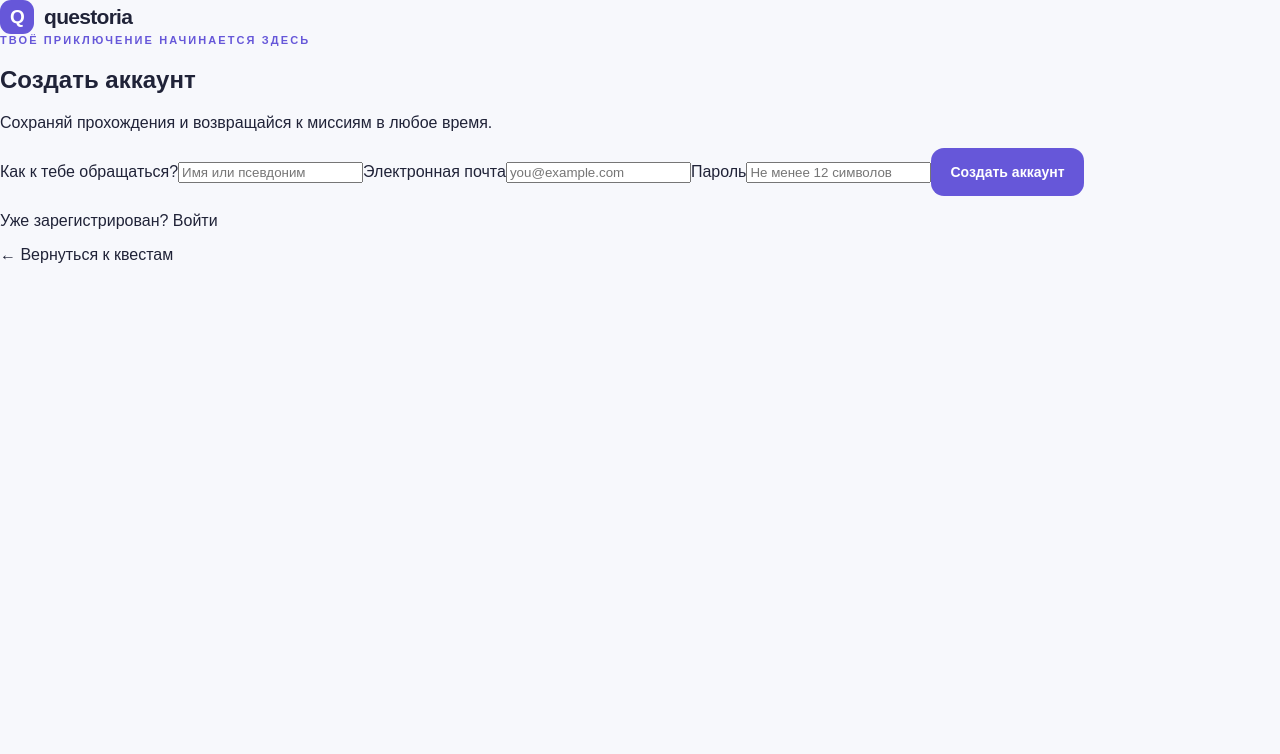
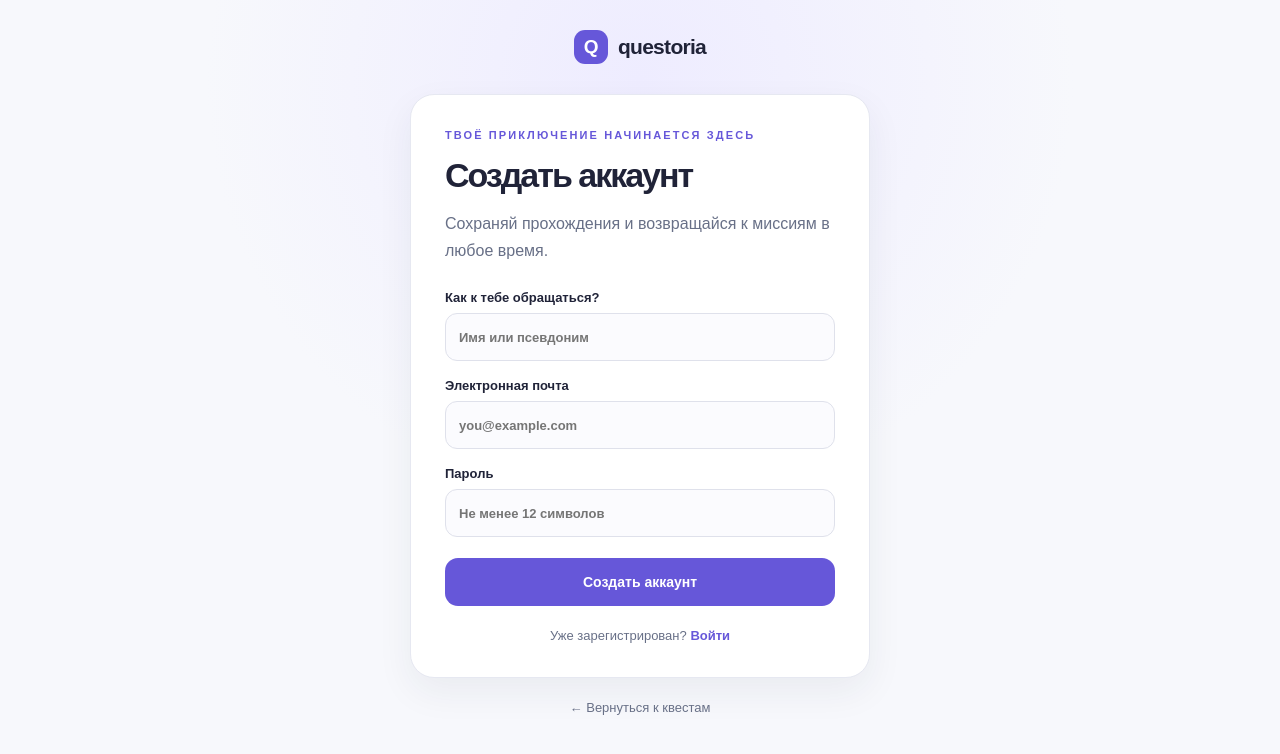
Before and after one commit to ilyaivanov17/questoria_project, a Next.js app in the folder apps/web/: page /register in a window 1280 px wide. Shown: the top 754 px of the page. Built offline with nearby package versions, Linux system fonts and the light colour scheme; no server answers.

Commit message:
feat(web): style catalog auth and gameplay screens

```diff
--- a/apps/web/app/globals.css
+++ b/apps/web/app/globals.css
@@ -296,3 +296,279 @@ a { color: inherit; text-decoration: none; }
     animation-iteration-count: 1 !important;
   }
 }
+
+/* Catalog, account and gameplay screens */
+.content-page {
+  width: min(1120px, calc(100% - 48px));
+  margin: 0 auto;
+  padding-bottom: 72px;
+}
+
+.simple-nav, .game-actions, .quest-meta, .result-stats {
+  display: flex;
+  align-items: center;
+  gap: 12px;
+}
+
+.simple-nav a, .simple-nav-link, .auth-switch a, .text-link {
+  color: var(--purple);
+  font-weight: 700;
+}
+
+.nav-cta {
+  padding: 10px 14px;
+  border-radius: 11px;
+  background: #efedff;
+}
+
+.content-heading {
+  max-width: 670px;
+  padding: 64px 0 34px;
+}
+
+.content-heading h1, .quest-detail h1, .auth-card h1, .game-card h1, .result-card h1 {
+  margin: 0;
+  font-size: clamp(34px, 5vw, 52px);
+  line-height: 1.08;
+  letter-spacing: -2px;
+}
+
+.content-heading > p:last-child, .muted-copy, .quest-lead {
+  color: var(--muted);
+  line-height: 1.7;
+}
+
+.quest-grid {
+  display: grid;
+  grid-template-columns: repeat(3, 1fr);
+  gap: 18px;
+}
+
+.quest-card, .preview-card, .auth-card, .game-card, .result-card, .empty-state {
+  border: 1px solid var(--line);
+  border-radius: 24px;
+  background: #fff;
+  box-shadow: 0 14px 36px #252b4210;
+}
+
+.quest-card {
+  display: flex;
+  min-height: 290px;
+  flex-direction: column;
+  padding: 24px;
+}
+
+.quest-card-top, .quest-meta, .puzzle-counter, .game-progress {
+  display: flex;
+  align-items: center;
+  justify-content: space-between;
+  gap: 10px;
+}
+
+.quest-symbol, .preview-icon {
+  display: grid;
+  width: 44px;
+  height: 44px;
+  place-items: center;
+  border-radius: 14px;
+  background: #f1efff;
+  color: var(--purple);
+  font-size: 24px;
+}
+
+.quest-category, .preview-label, .map-card-label, .puzzle-counter, .game-progress {
+  color: var(--muted);
+  font-size: 10px;
+  font-weight: 800;
+  letter-spacing: 1.1px;
+}
+
+.quest-card h2 {
+  margin: 22px 0 10px;
+  font-size: 21px;
+}
+
+.quest-card p {
+  margin: 0 0 18px;
+  color: var(--muted);
+  font-size: 14px;
+  line-height: 1.65;
+}
+
+.quest-meta {
+  justify-content: flex-start;
+  flex-wrap: wrap;
+  margin-top: auto;
+  padding-top: 14px;
+  color: var(--muted);
+  font-size: 12px;
+}
+
+.quest-meta span {
+  padding: 6px 9px;
+  border-radius: 99px;
+  background: #f5f6fa;
+}
+
+.text-link {
+  display: inline-flex;
+  align-items: center;
+  gap: 8px;
+  margin-top: 20px;
+}
+
+.empty-state {
+  max-width: 620px;
+  margin: 0 auto;
+  padding: 42px;
+  text-align: center;
+}
+
+.empty-state p { color: var(--muted); line-height: 1.7; }
+.empty-icon { color: var(--purple); font-size: 35px; }
+
+.breadcrumbs {
+  display: flex;
+  gap: 10px;
+  margin: 28px 0 18px;
+  color: var(--muted);
+  font-size: 13px;
+}
+
+.quest-detail {
+  display: grid;
+  grid-template-columns: 1.1fr 0.9fr;
+  align-items: start;
+  gap: 42px;
+  padding: 46px 0 70px;
+}
+
+.quest-lead {
+  margin: 20px 0;
+  font-size: 18px;
+}
+
+.detail-meta { margin: 24px 0 34px; }
+
+.objectives h2 { font-size: 19px; }
+.objectives ul { padding-left: 20px; color: var(--muted); line-height: 1.9; }
+
+.preview-card {
+  padding: 28px;
+  background: linear-gradient(145deg, #fff, #f4f2ff);
+}
+
+.preview-icon { margin: 22px 0; width: 56px; height: 56px; font-size: 30px; }
+.preview-card h2 { font-size: 22px; line-height: 1.4; }
+.preview-options { display: grid; gap: 10px; margin-top: 22px; }
+.preview-option {
+  display: flex;
+  align-items: center;
+  gap: 10px;
+  padding: 12px;
+  border: 1px solid var(--line);
+  border-radius: 12px;
+  background: #fff;
+}
+.option-dot { width: 10px; height: 10px; border: 1px solid #a9aabd; border-radius: 50%; }
+.small-note { color: var(--muted); font-size: 12px; line-height: 1.6; }
+.start-action { margin-top: 28px; }
+
+.auth-page, .play-page {
+  min-height: 100vh;
+  padding: 30px 24px 60px;
+  background: radial-gradient(circle at 50% 10%, #eeecff, #f7f8fc 45%);
+}
+
+.auth-page { display: flex; flex-direction: column; align-items: center; }
+.auth-brand { margin-bottom: 30px; }
+.auth-card { width: min(460px, 100%); padding: 34px; }
+.auth-card h1 { font-size: 34px; }
+.auth-form { display: grid; gap: 17px; margin-top: 26px; }
+.field { display: grid; gap: 8px; font-size: 13px; font-weight: 700; }
+.field input {
+  width: 100%;
+  min-height: 48px;
+  padding: 0 13px;
+  border: 1px solid #dfe1eb;
+  border-radius: 12px;
+  background: #fbfbfe;
+  color: var(--ink);
+  font: inherit;
+}
+.field input:focus { outline: 2px solid #aaa0f1; border-color: transparent; }
+.submit-button { width: 100%; margin-top: 4px; cursor: pointer; }
+.submit-button:disabled, .button:disabled { cursor: wait; opacity: 0.65; }
+.form-error { color: #a92d43; font-size: 13px; line-height: 1.5; }
+.auth-switch { margin: 22px 0 0; color: var(--muted); font-size: 13px; text-align: center; }
+.back-link { margin-top: 22px; color: var(--muted); font-size: 13px; }
+
+.play-page { display: flex; flex-direction: column; align-items: center; }
+.game-topbar {
+  width: min(920px, 100%);
+  display: flex;
+  justify-content: space-between;
+  align-items: center;
+  margin-bottom: 54px;
+}
+.game-brand { margin-bottom: 28px; }
+.game-progress { width: min(760px, 100%); margin-bottom: 14px; }
+.game-card { width: min(760px, 100%); padding: 34px; }
+.game-card h1 { font-size: 34px; }
+.game-intro { color: var(--muted); line-height: 1.7; }
+.puzzle-panel {
+  margin-top: 28px;
+  padding: 26px;
+  border-radius: 18px;
+  background: #f8f8fc;
+}
+.puzzle-counter { font-size: 10px; letter-spacing: 0.8px; }
+.puzzle-panel h2 { margin: 24px 0; font-size: 22px; line-height: 1.45; }
+.answer-options { display: grid; gap: 11px; }
+.answer-option {
+  display: flex;
+  min-height: 52px;
+  align-items: center;
+  gap: 12px;
+  padding: 12px 16px;
+  border: 1px solid var(--line);
+  border-radius: 13px;
+  background: #fff;
+  color: var(--ink);
+  text-align: left;
+  cursor: pointer;
+}
+.answer-option.selected { border-color: var(--purple); background: #f2f0ff; }
+.radio-indicator { width: 16px; height: 16px; border: 1px solid #a9aabd; border-radius: 50%; }
+.answer-option.selected .radio-indicator { border: 5px solid var(--purple); }
+.feedback, .hint-panel { margin-top: 17px; padding: 14px 16px; border-radius: 12px; font-size: 14px; line-height: 1.6; }
+.feedback-success { border: 1px solid #b9e2d2; background: #edf9f4; color: #216c50; }
+.feedback-error { border: 1px solid #f0d7ba; background: #fff8ec; color: #83541e; }
+.hint-panel { background: #f0efff; color: #464077; }
+.hint-panel p { margin-bottom: 0; }
+.game-actions { justify-content: space-between; flex-wrap: wrap; margin-top: 22px; }
+.result-card { width: min(560px, 100%); padding: 44px; text-align: center; }
+.result-symbol { color: var(--purple); font-size: 56px; }
+.result-card h1 { font-size: 38px; }
+.result-stats { justify-content: center; gap: 38px; margin: 30px 0; }
+.result-stats div { display: grid; gap: 4px; }
+.result-stats strong { font-size: 28px; }
+.result-stats span { color: var(--muted); font-size: 12px; }
+.result-back { justify-content: center; display: flex; }
+
+@media (max-width: 800px) {
+  .quest-grid { grid-template-columns: repeat(2, 1fr); }
+  .quest-detail { grid-template-columns: 1fr; gap: 24px; }
+}
+@media (max-width: 600px) {
+  .content-page { width: min(100% - 32px, 560px); }
+  .content-heading { padding: 44px 0 24px; }
+  .quest-grid { grid-template-columns: 1fr; }
+  .auth-page, .play-page { padding: 20px 16px 42px; }
+  .auth-card, .game-card, .result-card { padding: 24px; }
+  .puzzle-panel { padding: 18px; }
+  .game-topbar { margin-bottom: 34px; }
+  .game-actions { align-items: stretch; flex-direction: column; }
+  .game-actions .button { width: 100%; }
+  .puzzle-counter { align-items: flex-start; flex-direction: column; }
+}
```
